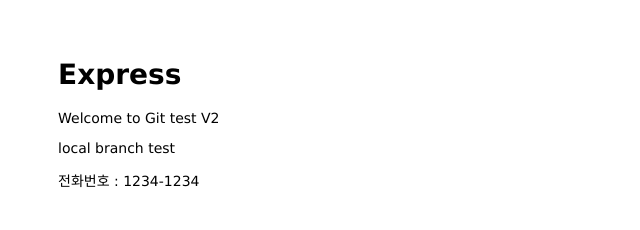
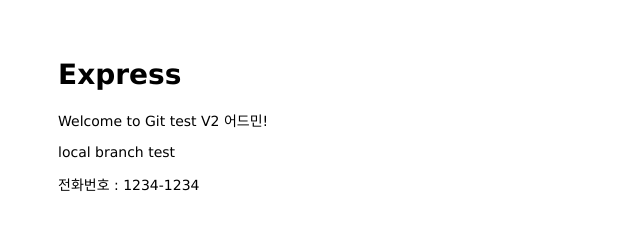
Before and after one commit to lutae2000/mastering-git-github, a website: page public/index.html in a window 1280 px wide. Shown: the full height of the page, 0-640 px from the left. Drawn offline with Linux system fonts and the light colour scheme.

Commit message:
change body

```diff
--- a/public/index.html
+++ b/public/index.html
@@ -8,7 +8,7 @@
 <body>
     <h1>Express</h1>
 
-    <p>Welcome to Git test V2</p>
+    <p>Welcome to Git test V2 어드민!</p>
     <p>local branch test</p>
 
 </body>
```
